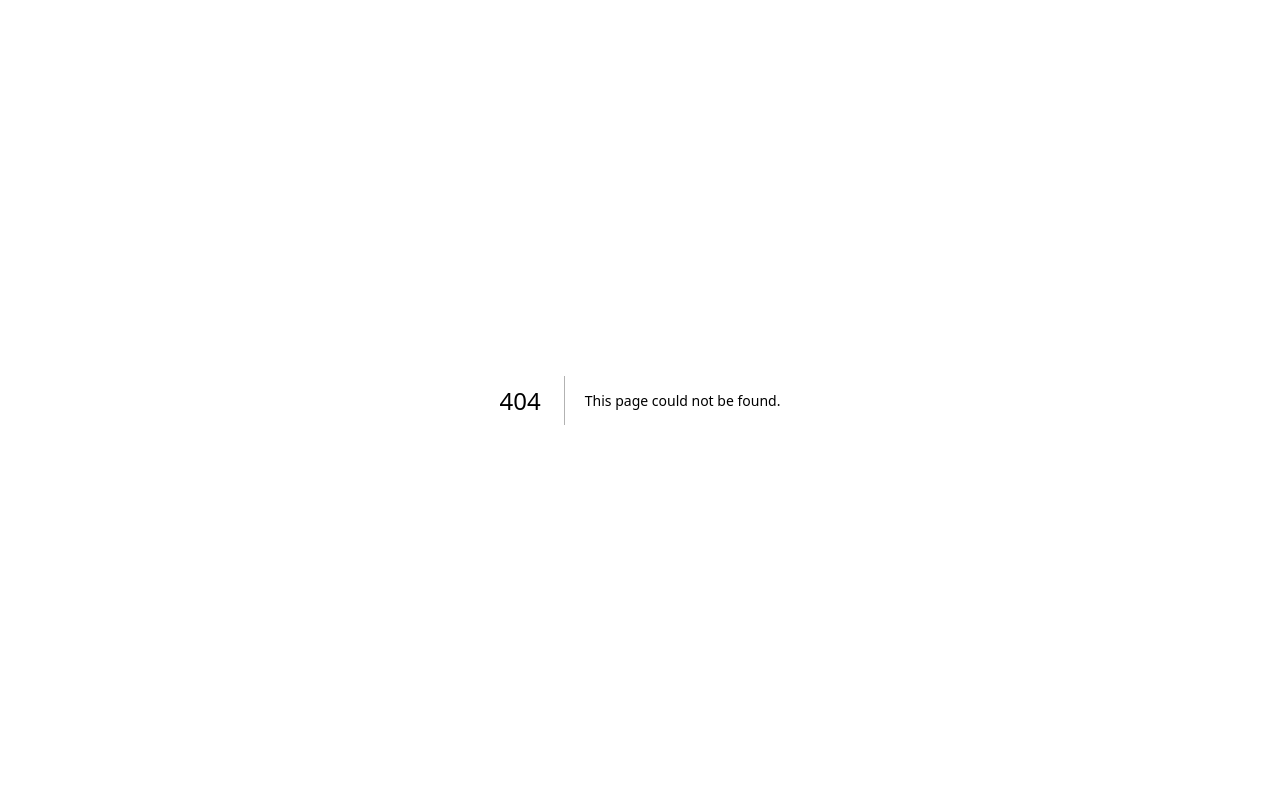
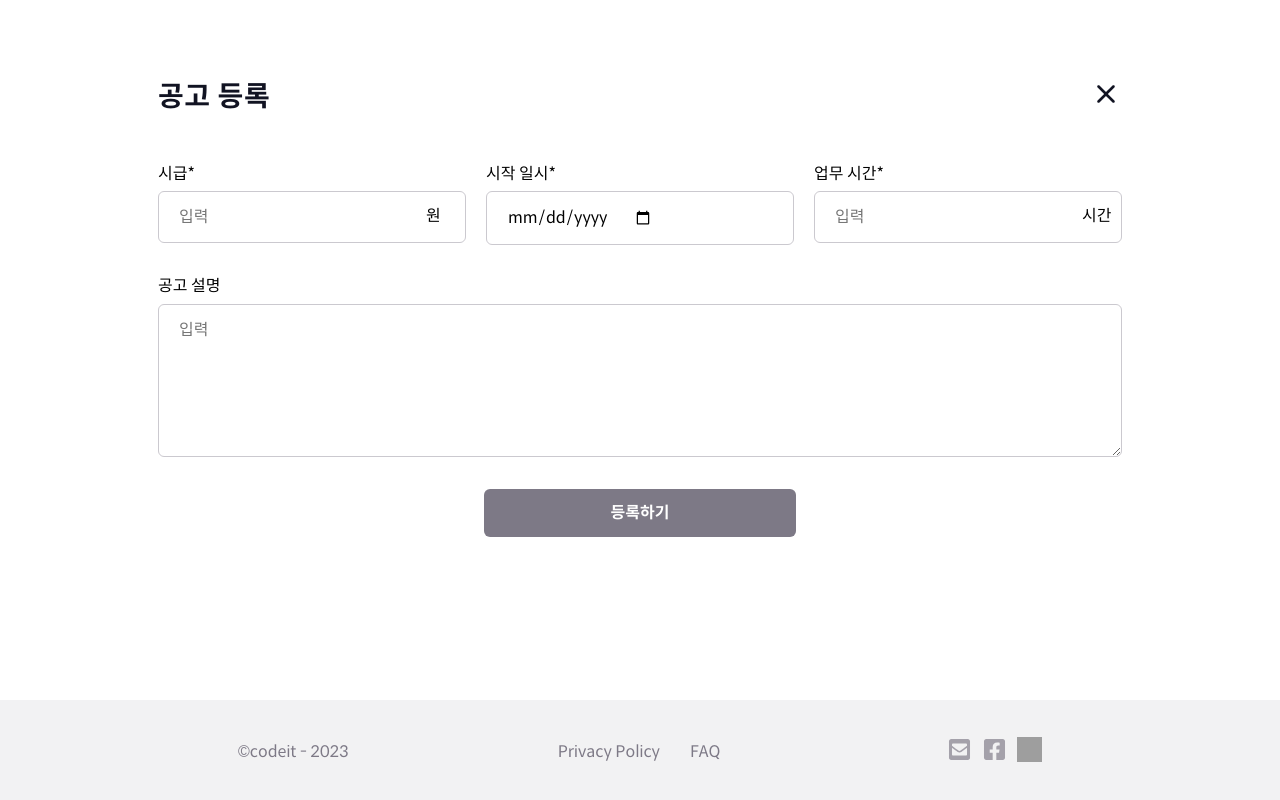
Before and after one commit to sprintPart3Team4/the-julge, a Next.js app: page /noticeRegister/1 in a window 1280 px wide. Before the commit this address had no page. Built offline with nearby package versions, Linux system fonts and the light colour scheme; grey boxes are pictures that could not be loaded.

Commit message:
테스트

```diff
--- /dev/null
+++ b/components/register/noticeRegister/_mixin.scss
@@ -0,0 +1,3 @@
+components/page/noticeRegister/_mixin.scss
+
+@import "@/styles/variables.scss";
--- /dev/null
+++ b/components/register/noticeRegister/index.module.scss
@@ -0,0 +1,165 @@
+@use '@/styles/variables.scss' as *;
+
+.wrapper {
+  margin-top: 6rem;
+  min-width: 37.5rem;
+
+  .formBox {
+    display: flex;
+    flex-direction: column;
+    align-items: center;
+    gap: 3.2rem;
+    width: 96.4rem;
+    margin: 0 auto;
+
+    .titleBox {
+      display: flex;
+      justify-content: space-between;
+      align-items: center;
+      align-self: stretch;
+
+      .title {
+        color: $color-black;
+        font-size: 2.8rem;
+        font-style: normal;
+        font-weight: 700;
+        line-height: normal;
+        letter-spacing: 0.56px;
+      }
+
+      .closeButton {
+        &:hover {
+          cursor: pointer;
+        }
+      }
+    }
+
+    .noticeData {
+      display: inline-flex;
+      align-items: flex-start;
+      gap: 2rem;
+      flex-wrap: wrap;
+
+      .noticeBox {
+        position: relative;
+        display: flex;
+        width: 30.8rem;
+        flex-direction: column;
+        align-items: flex-start;
+        gap: 0.8rem;
+
+        .noticeInput {
+          display: flex;
+          padding: 1.6rem 2rem;
+          justify-content: space-between;
+          align-items: center;
+          align-self: stretch;
+          border-radius: 0.6rem;
+          border: 1px solid $color-gray-30;
+          background: $color-white;
+        }
+
+        .floatingText {
+          position: absolute;
+          width: 3rem;
+          height: 2.6rem;
+          right: 1rem;
+          top: 4.2rem;
+        }
+      }
+    }
+
+    .descriptionBox {
+      display: flex;
+      width: 96.4rem;
+      flex-direction: column;
+      align-items: flex-start;
+      gap: 8px;
+
+      .description {
+        display: flex;
+        height: 15.3rem;
+        padding: 1.6rem 2rem;
+        align-items: flex-start;
+        gap: 1rem;
+        align-self: stretch;
+        border-radius: 0.6rem;
+        border: 1px solid $color-gray-30;
+        background: $color-white;
+      }
+    }
+
+    .button {
+      display: flex;
+      width: 31.2rem;
+      padding: 1.4rem 0;
+      justify-content: center;
+      align-items: center;
+      gap: 0.8rem;
+      border-radius: 0.6rem;
+      background: $color-red-40;
+
+    &.obstructButton {
+      background-color: $color-gray-50;
+      cursor: not-allowed;
+    }
+
+      .buttonText {
+        color: $color-white;
+        text-align: center;
+        font-size: 1.6rem;
+        font-style: normal;
+        font-weight: 700;
+        line-height: 2rem;
+      }
+    }
+  }
+}
+
+@media screen and (min-width: 745px) and (max-width: 1200px) {
+  .wrapper {
+    .formBox {
+      width: 80%;
+      margin: 0 auto;
+
+      .noticeData {
+        width: 100%;
+        justify-content: space-between;
+
+        .noticeBox {
+          width: 48%;
+        }
+      }
+
+      .descriptionBox {
+        width: 100%;
+      }
+    }
+  }
+}
+
+@media screen and (max-width: 744px) {
+  .wrapper {
+    .formBox {
+      width: 80%;
+      margin: 0 auto;
+
+      .noticeData {
+        width: 100%;
+        justify-content: space-between;
+
+        .noticeBox {
+          width: 100%;
+        }
+      }
+
+      .descriptionBox {
+        width: 100%;
+      }
+
+      .button {
+        width: 100%;
+      }
+    }
+  }
+}
--- /dev/null
+++ b/components/register/noticeRegister/index.tsx
@@ -0,0 +1,128 @@
+import { useState, useEffect, ChangeEvent, FormEvent } from "react";
+import { useRouter } from "next/router";
+import Link from "next/link";
+import Image from "next/image";
+import axios from "axios";
+import classNames from "classnames/bind";
+// import Footer from "@/components/common/footer/footer";
+import styles from "./index.module.scss";
+import Footer from "@/components/common/footer/footer";
+
+const cn = classNames.bind(styles);
+
+export default function NoticeRegister() {
+  const [hourlyPay, setHourlyPay] = useState<string | undefined>();
+  const [startsAt, setStartAt] = useState<String | undefined>();
+  const [workhour, setWorkHour] = useState<string | undefined>();
+  const [description, setDescription] = useState<string | undefined>();
+  const [isRegistered, setIsRegistered] = useState<boolean>(false);
+
+  const router = useRouter();
+  const { shop_id } = router.query;
+
+  function pageMovement(): void {}
+
+  function setState(
+    e: ChangeEvent<HTMLInputElement | HTMLTextAreaElement>
+  ): void {
+    const value = e.target.value;
+
+    switch (e.target.id) {
+      case "hourlyPay":
+        setHourlyPay(String(value));
+        break;
+      case "startsAt":
+        setStartAt(String(value));
+        break;
+      case "workhour":
+        setWorkHour(String(value));
+        break;
+      case "description":
+        setDescription(String(value));
+        break;
+    }
+  }
+
+  function submit(e: FormEvent): void {
+    e.preventDefault();
+    //axios 사용
+  }
+
+  return (
+    <div className={cn(styles.wrapper)}>
+      <form onSubmit={submit} className={cn(styles.formBox)}>
+        <div className={cn(styles.titleBox)}>
+          <h1 className={cn(styles.title)}>공고 등록</h1>
+          <Link href={""}>
+            <Image
+              className={cn(styles.closeButton)}
+              src="/images/close.svg"
+              alt="closeButton"
+              width={32}
+              height={32}
+              onClick={pageMovement}
+            />
+          </Link>
+        </div>
+        <div className={cn(styles.noticeData)}>
+          <div className={cn(`${styles.noticeBox}`)}>
+            <label htmlFor="hourlyPay" className={cn(styles.explan)}>
+              시급*
+            </label>
+            <input
+              id="hourlyPay"
+              className={cn(styles.noticeInput)}
+              type="number"
+              placeholder="입력"
+              onChange={setState}
+            ></input>
+            <div className={cn(styles.floatingText)}>원</div>
+          </div>
+          <div className={cn(styles.noticeBox)}>
+            <label htmlFor="startsAt" className={cn(styles.explan)}>
+              시작 일시*
+            </label>
+            <input
+              id="startsAt"
+              className={cn(styles.noticeInput)}
+              type="date"
+              onChange={setState}
+            ></input>
+          </div>
+          <div className={cn(`${styles.noticeBox}`)}>
+            <label htmlFor="workhour" className={cn(styles.explan)}>
+              업무 시간*
+            </label>
+            <input
+              id="workhour"
+              className={cn(styles.noticeInput)}
+              type="number"
+              placeholder="입력"
+              onChange={setState}
+            ></input>
+            <div className={cn(styles.floatingText)}>시간</div>
+          </div>
+        </div>
+        <div className={cn(styles.descriptionBox)}>
+          <label htmlFor="description" className={cn(styles.explan)}>
+            공고 설명
+          </label>
+          <textarea
+            id="description"
+            className={cn(styles.description)}
+            placeholder="입력"
+            onChange={setState}
+          ></textarea>
+        </div>
+        <button
+          className={cn(styles.button, {
+            obstructButton: !hourlyPay || !startsAt || !workhour,
+          })}
+        >
+          <span className={cn(styles.buttonText)}>등록하기</span>
+        </button>
+      </form>
+      <Footer />
+    </div>
+  );
+}
--- /dev/null
+++ b/pages/noticeRegister/[shop_id]/index.tsx
@@ -0,0 +1,9 @@
+import NoticeRegister from "@/components/register/noticeRegister";
+
+export default function Notice() {
+  return (
+    <>
+      <NoticeRegister></NoticeRegister>
+    </>
+  );
+}
```
